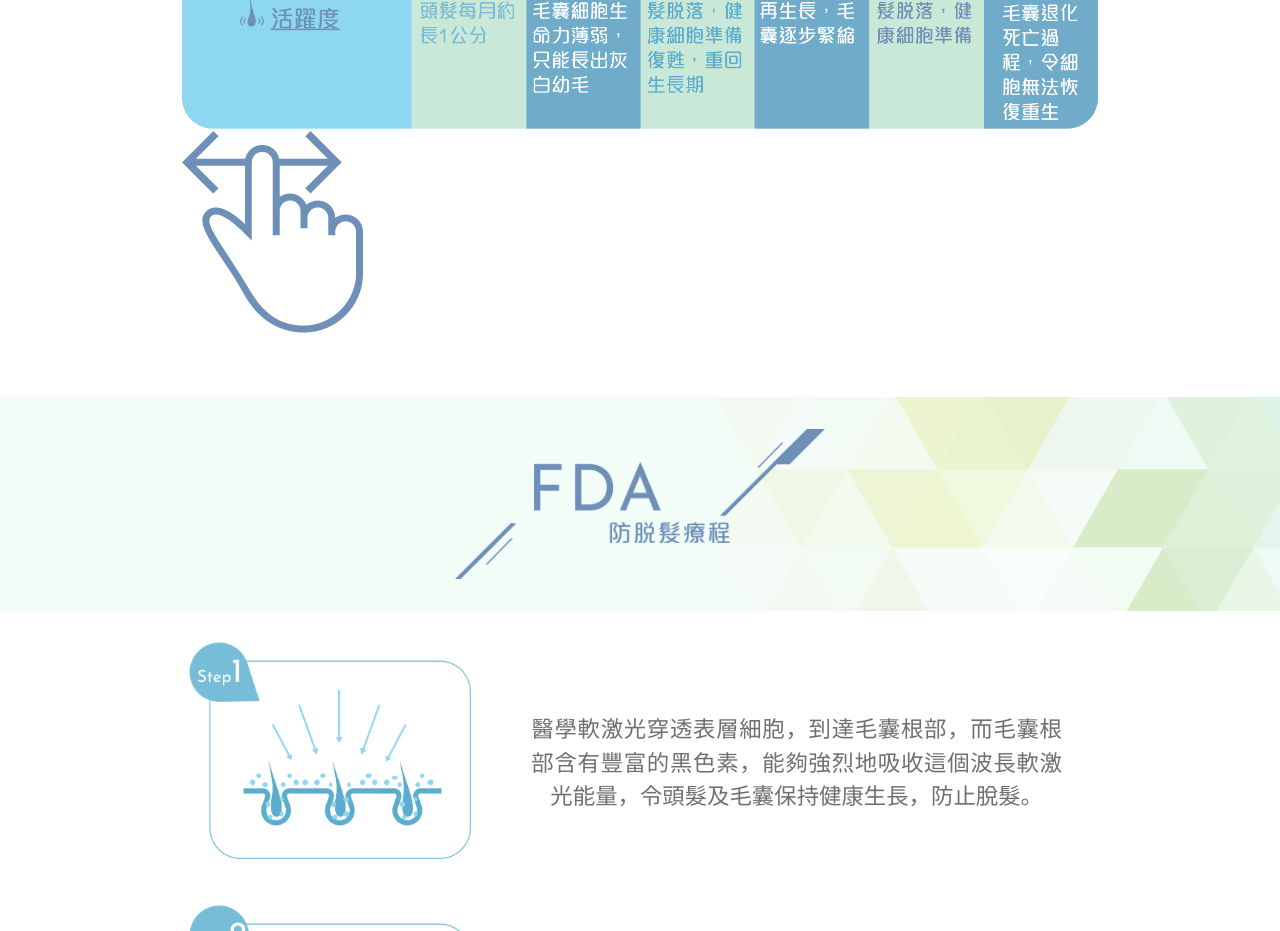
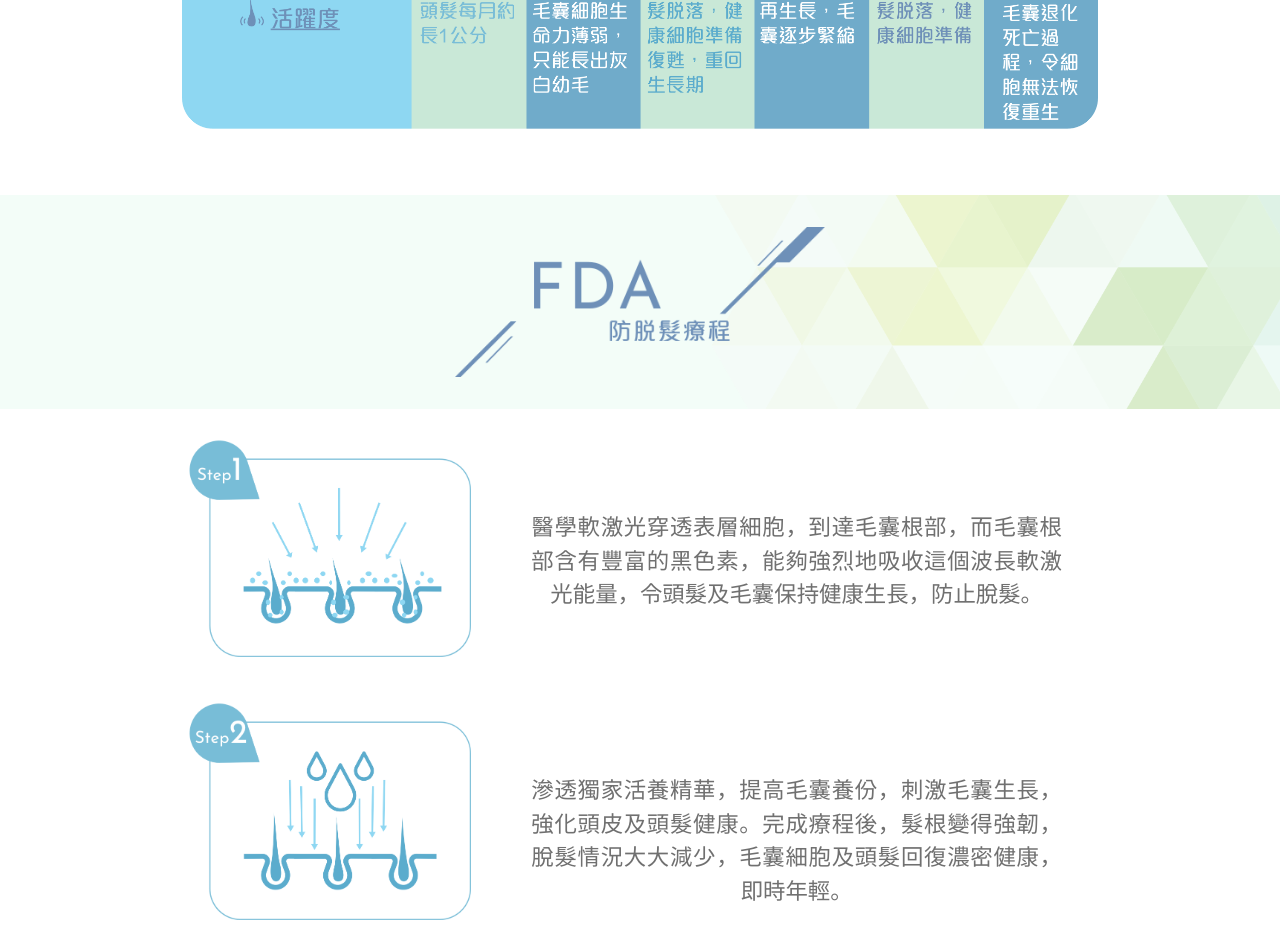
Before and after one commit to ryoyin/ps_goodhair_website, a Next.js app: page /hair-knowledge in a window 1280 px wide. Shown: the part 1520-2451 px from the top of the page. Built offline with nearby package versions, Linux system fonts and the light colour scheme.

Commit message:
updated add hand-icon. CHECK THIS ONE!

```diff
--- a/styles/_treatment.scss
+++ b/styles/_treatment.scss
@@ -27,6 +27,9 @@
         &.even {
             background-image: url('../public/images/treatment-section-pattern-right.png');
             background-position-x: right;
+            @media screen and (max-width: $small-width) {
+                background-size: 17rem;
+            }
         }
     }
     .content {
@@ -62,10 +65,16 @@
                 }
             }
         }
-        @media (min-width: $small-width) {
-            .hand-icon {
+        .hand-icon {
+            display: none;
+            @media (max-width: $small-width) {
+                position:relative;
+                display: flex;
+            }
+            img {
                 width: 10%;
-                position: block;
+                display: block;
+                margin: auto;
             }
         }
     }
```
